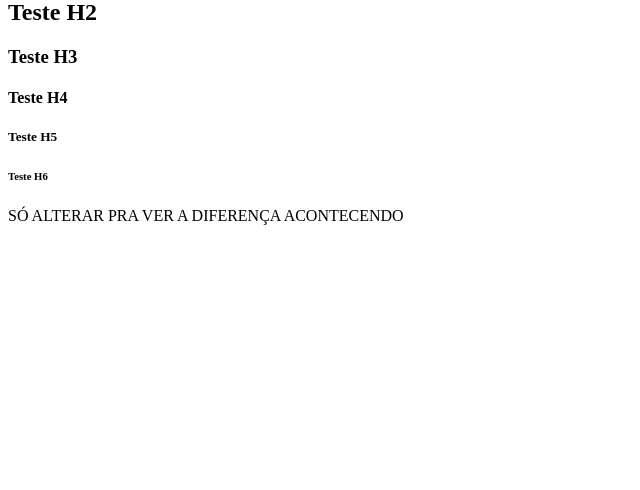
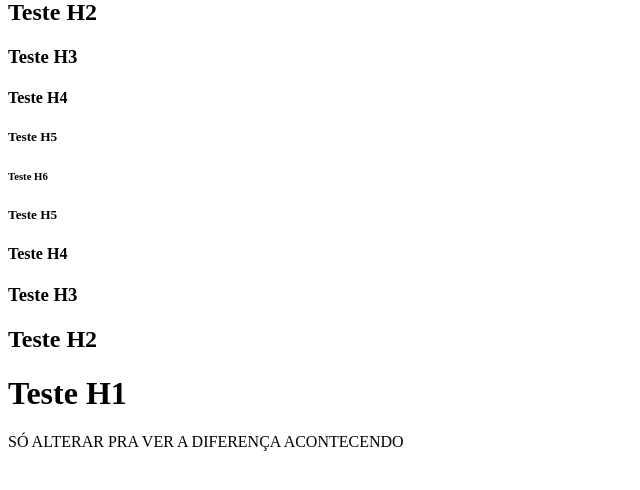
Before and after one commit to valterpcjr/devsuperioraulagithub, a PHP site: page /preonline/teste.php in a window 1280 px wide. Shown: the part 179-669 px from the top of the page, without its empty margins (0-640 px from the left). Run offline with PHP 8.4, Linux system fonts and the light colour scheme; some libraries are stand-ins or nearby versions.

Commit message:
Preject Clean

```diff
--- a/teste.php
+++ b/teste.php
@@ -37,6 +37,13 @@
         <P><h4>Teste H4</h4></P>
         <P><h5>Teste H5</h5></P>
         <P><h6>Teste H6</h6></P>
+        <P><h5>Teste H5</h5></P>
+        <P><h4>Teste H4</h4></P>
+        <P><h3>Teste H3</h3></P>
+        <P><h2>Teste H2</h2></P>
+        <P><h1>Teste H1</h1></P>
+
+
     </div>
     <p>SÓ ALTERAR PRA VER A DIFERENÇA ACONTECENDO</p>
 
```
